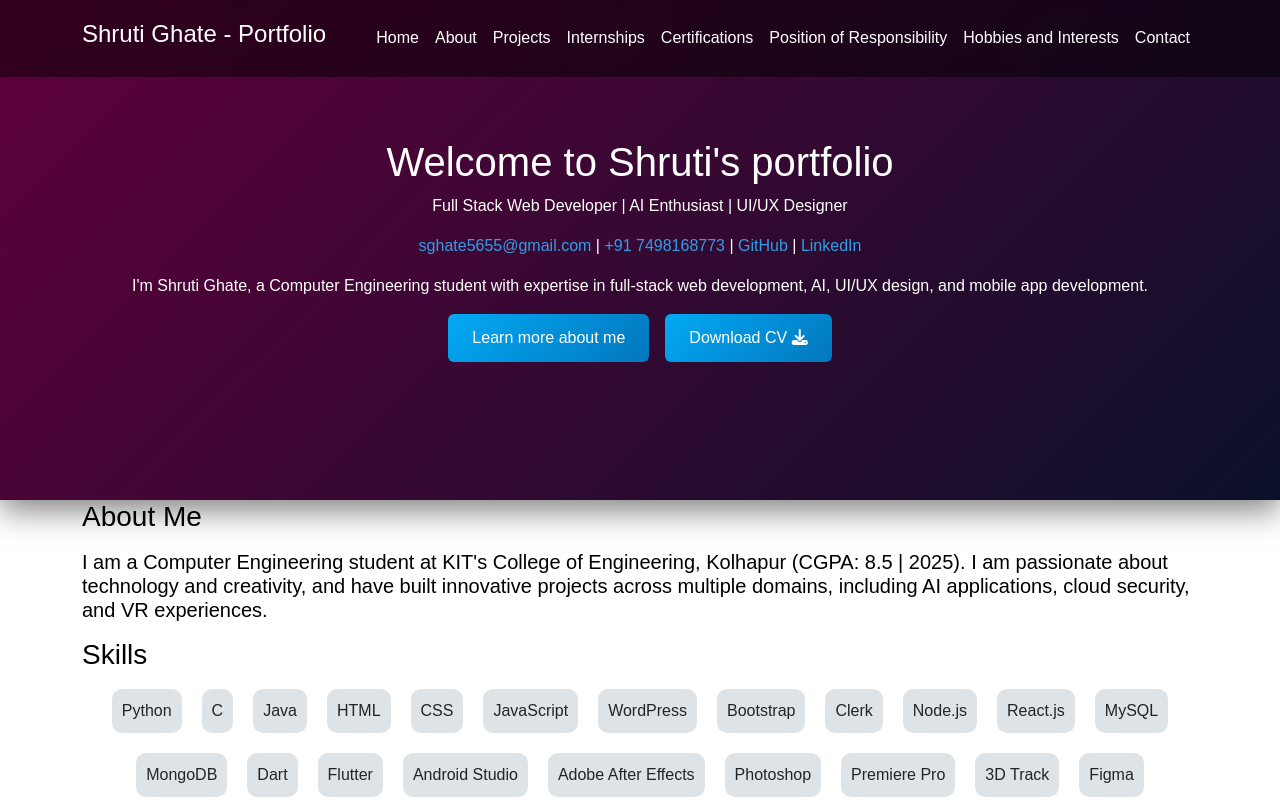
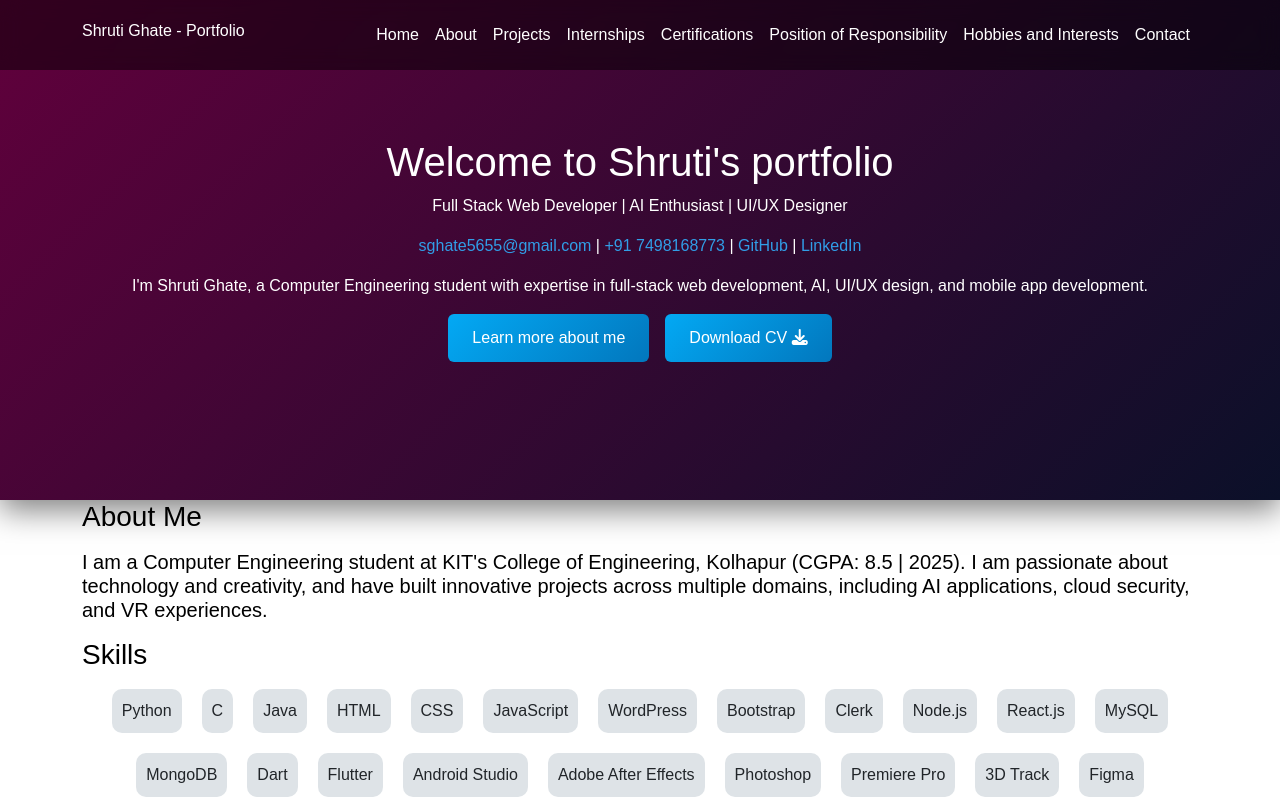
Before and after one commit to shruti5655/-portfolio, a plain HTML site: page index.html in a window 1280 px wide. Shown: the top 800 px of the page. Drawn offline with nearby package versions, Linux system fonts and the light colour scheme.

Commit message:
Update index.html

```diff
--- a/index.html
+++ b/index.html
@@ -196,7 +196,7 @@ a:hover {
 <body>
     <nav class="navbar navbar-expand-lg navbar-light fixed-top">
         <div class="container">
-            <a class="navbar-brand" href="#"><h4>Shruti Ghate - Portfolio</h4></a>
+            <a class="navbar-brand" href="#"><h6>Shruti Ghate - Portfolio</h6></a>
             <button class="navbar-toggler" type="button" data-bs-toggle="collapse" data-bs-target="#navbarSupportedContent" aria-controls="navbarSupportedContent" aria-expanded="false" aria-label="Toggle navigation">
                 <span class="navbar-toggler-icon"></span>
             </button>
```
